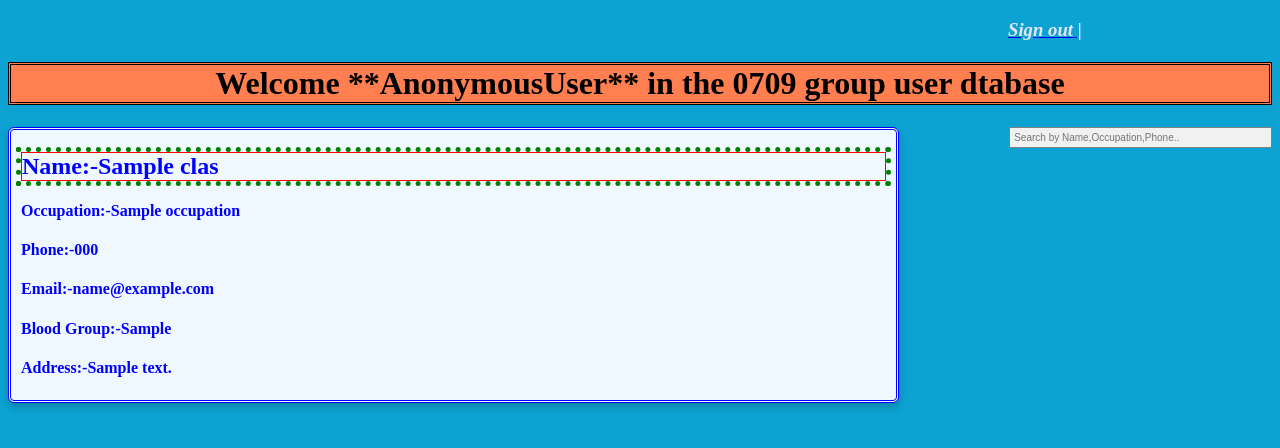
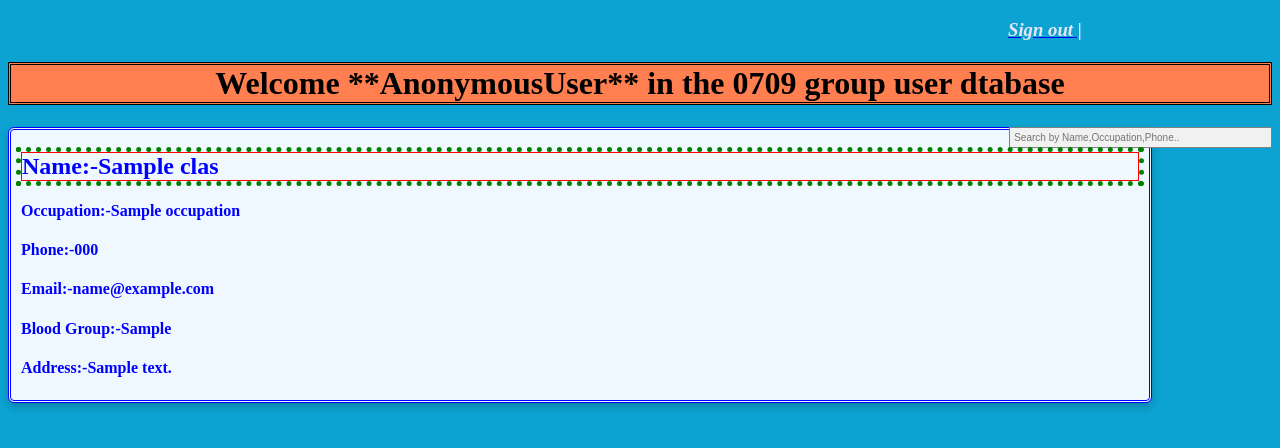
Before and after one commit to sk7050/group0709_demo_project, a Django app: template templates/infrom.html in a window 1280 px wide. Shown: the top 448 px of the page. Run offline with Django 3.2, Linux system fonts and the light colour scheme; the template is opened without the code that fills it: values that come from a table or form of the project are taken from there, others are empty; tables that the repository leaves empty hold one stand-in row (values such as "Sample post").

Commit message:
modified

```diff
--- a/templates/infrom.html
+++ b/templates/infrom.html
@@ -21,7 +21,7 @@ $(document).ready(function(){
     .card {
       box-shadow: 0 4px 8px 0 rgba(0,0,0,0.2);
       transition: 0.3s;
-      width: 70%;
+      width: 90%;
       border-radius: 6px;
 
 
```
